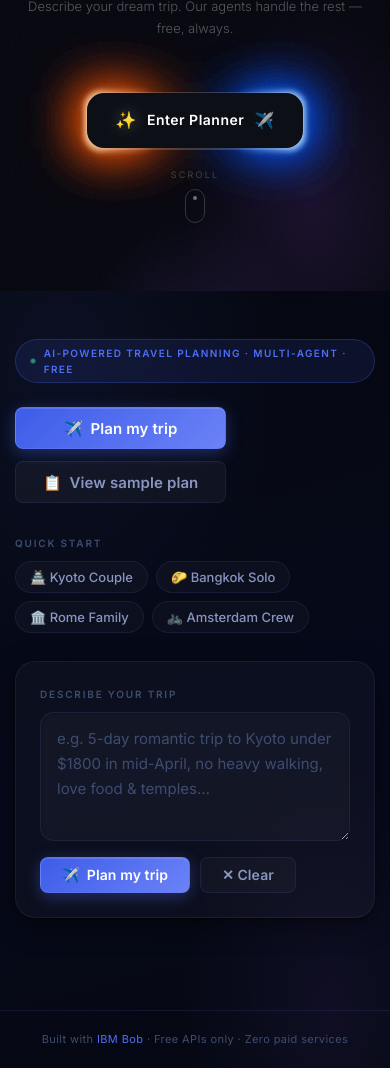
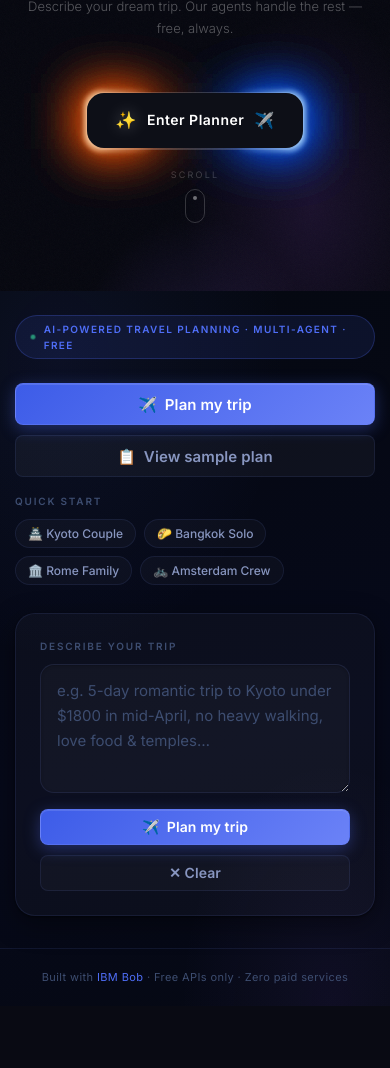
Before and after one commit to divypatel260907-svg/Travel_Agent_A1, a Flask app: page / in a window 390 px wide. Shown: the part 553-1621 px from the top of the page. After the commit the page ends 1559 px from the top, so only its background shows below. Run offline with Flask 3, Linux system fonts and the light colour scheme; the visitor is signed in with stand-in values (Sample User, id 1); some libraries are stand-ins or nearby versions; some web fonts are replaced.

Commit message:
Fix admin role strictly for divypatel260907@gmail.com, auto-revoke non-admin accounts, and add mobile touch responsiveness

```diff
--- a/travel_planner/app/routes/auth.py
+++ b/travel_planner/app/routes/auth.py
@@ -39,9 +39,11 @@ def login():
             flash("Incorrect email or password.", "error")
             return render_template("auth/login.html", email=email)
 
-        # Ensure designated admin email has admin status
-        if email == "divypatel260907@gmail.com" and not user.is_admin:
+        # STRICT ADMIN POLICY: Enforce admin status exclusively for divypatel260907@gmail.com
+        if email == "divypatel260907@gmail.com":
             user.is_admin = True
+        else:
+            user.is_admin = False
 
         user.last_login = datetime.now(tz=timezone.utc)
         db.session.commit()
@@ -80,8 +82,8 @@ def register():
             flash("An account with that email already exists.", "error")
             return render_template("auth/register.html", email=email, display_name=display_name)
 
-        # Admin grant for designated email or first user
-        is_admin = (email == "divypatel260907@gmail.com") or (User.query.count() == 0)
+        # STRICT ADMIN POLICY: Only divypatel260907@gmail.com can ever be admin
+        is_admin = (email == "divypatel260907@gmail.com")
 
         user = User(email=email, display_name=display_name, is_admin=is_admin)
         user.set_password(password)
--- a/travel_planner/static/css/style.css
+++ b/travel_planner/static/css/style.css
@@ -1164,3 +1164,66 @@ body.plan-nav-active .main {
   gap: 8px;
   cursor: pointer;
 }
+
+/* ═════════════════════════════════════════════════════════════════
+   MOBILE & TOUCH ENHANCEMENTS
+   ═════════════════════════════════════════════════════════════════ */
+@media (max-width: 640px) {
+  .nav-inner {
+    padding: 0 1rem;
+    height: 56px;
+  }
+  .nav-logo-sub {
+    display: none;
+  }
+  .nav-links {
+    gap: 2px;
+  }
+  .nav-link {
+    padding: 5px 8px;
+    font-size: 12px;
+  }
+  .main {
+    padding: 0 1rem;
+  }
+  .hero-below {
+    padding: 24px 0 16px;
+  }
+  .hero-cta {
+    flex-direction: column;
+    width: 100%;
+    gap: 10px;
+  }
+  .hero-cta .btn {
+    width: 100%;
+    justify-content: center;
+  }
+  .chips {
+    gap: 8px;
+  }
+  .chip {
+    padding: 6px 12px;
+    font-size: 12px;
+  }
+  .form-actions {
+    flex-direction: column;
+  }
+  .form-actions .btn {
+    width: 100%;
+    justify-content: center;
+  }
+  .plan-footer-cards {
+    grid-template-columns: 1fr;
+  }
+  .responsive-table-card {
+    padding: 8px;
+    border-radius: var(--r-md);
+  }
+  .responsive-table-card table th,
+  .responsive-table-card table td {
+    padding: 8px 10px;
+  }
+  .plan-nav-actions .btn-ghost {
+    display: none;
+  }
+}
--- a/travel_planner/templates/admin/users.html
+++ b/travel_planner/templates/admin/users.html
@@ -10,8 +10,8 @@
     <a href="{{ url_for('admin.dashboard') }}" class="btn btn-ghost">← Back to Dashboard</a>
   </div>
 
-  <div class="card" style="overflow-x:auto;">
-    <table style="width:100%;border-collapse:collapse;font-size:13px;">
+  <div class="card responsive-table-card" style="overflow-x:auto;-webkit-overflow-scrolling:touch;">
+    <table style="width:100%;min-width:680px;border-collapse:collapse;font-size:13px;">
       <thead>
         <tr style="border-bottom:1px solid var(--border);">
           <th style="text-align:left;padding:12px 16px;color:var(--text-3);font-weight:600;">ID</th>
```
Also changed, not shown: travel_planner/app/routes/admin.py (+9 -1 lines), travel_planner/templates/admin/dashboard.html (+12 -12 lines).
